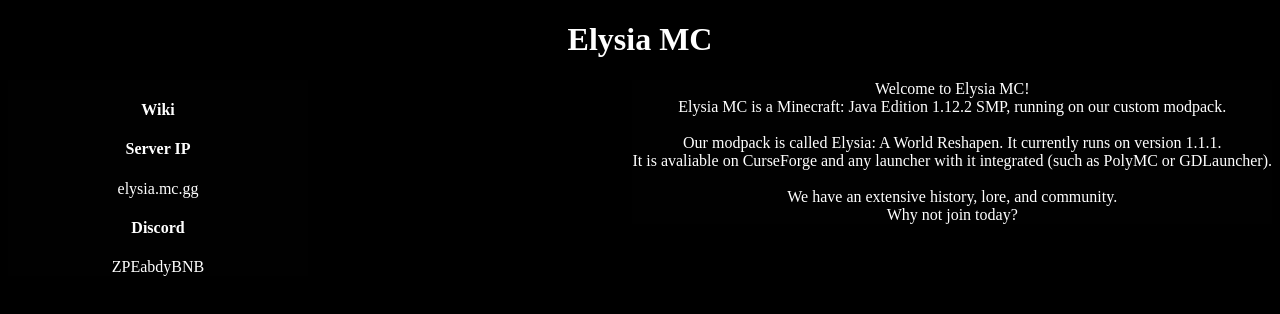
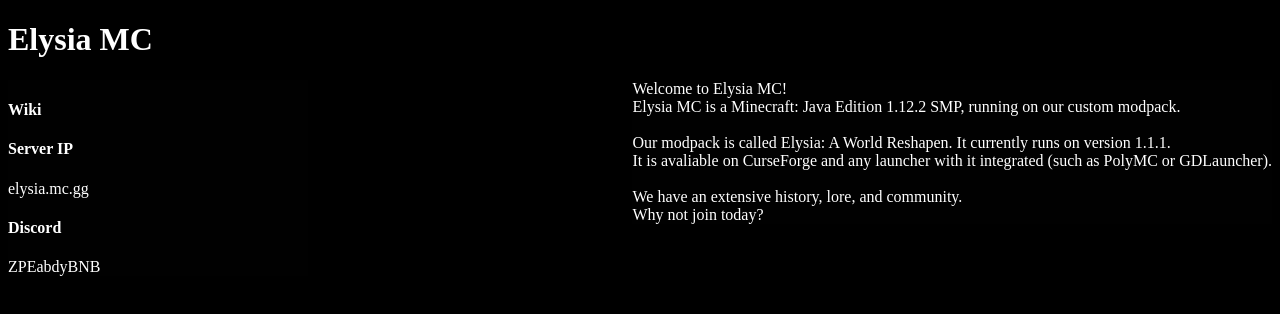
Before and after one commit to daysantace/elysiamc, a plain HTML site: page index.html in a window 1280 px wide. Drawn offline with Linux system fonts and the light colour scheme; a web font is replaced by a local one.

Commit message:
formatting fix

```diff
--- a/index.html
+++ b/index.html
@@ -5,7 +5,6 @@
 	<link rel="stylesheet" href="style.css">
 </head>
 <body>
-	<center>
 		<h1>Elysia MC</h1>
 	<div style="float:left;width:300px;">
 		<h4>Wiki</h4>
--- a/style.css
+++ b/style.css
@@ -7,6 +7,7 @@ body{
 }
 div{
 	background-color:#010101;
+	color:#ffffff;
 }
 a{
 	text-decoration:none;
```
